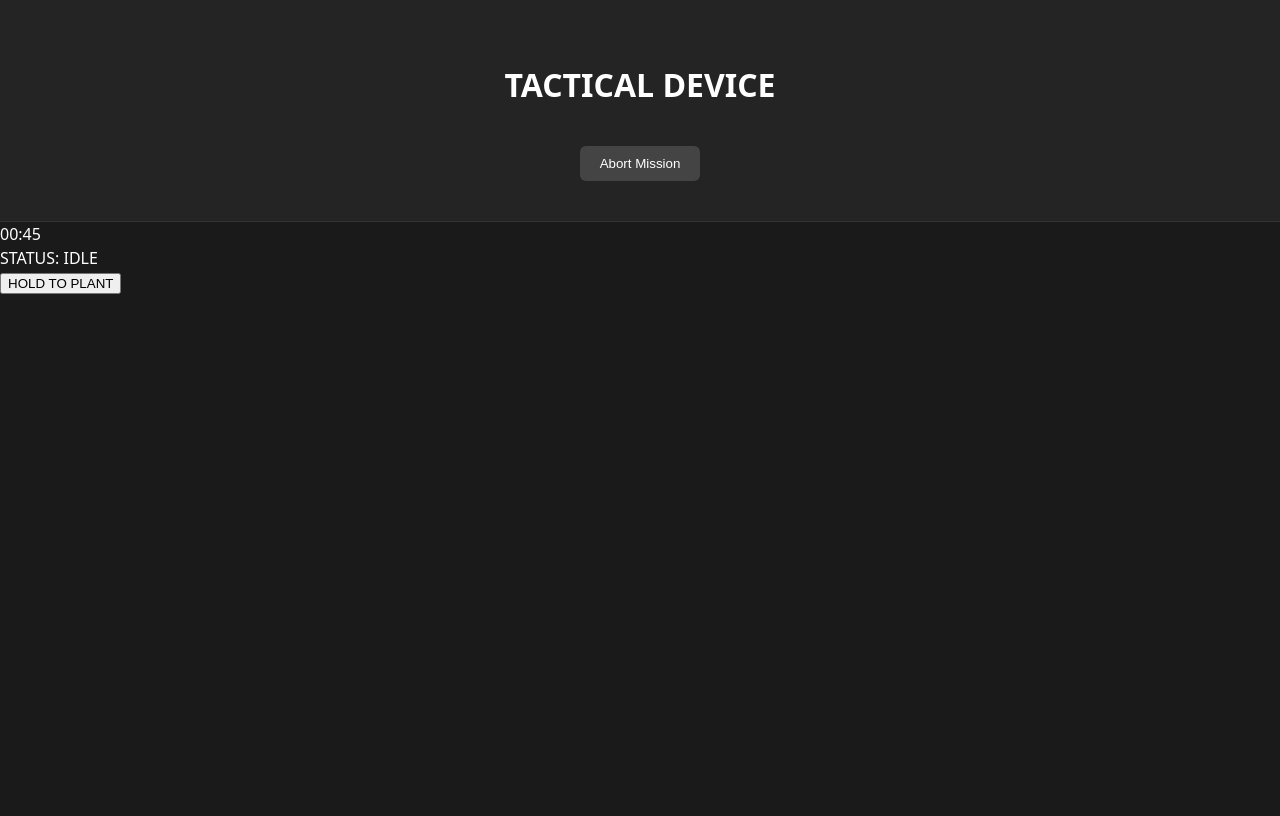
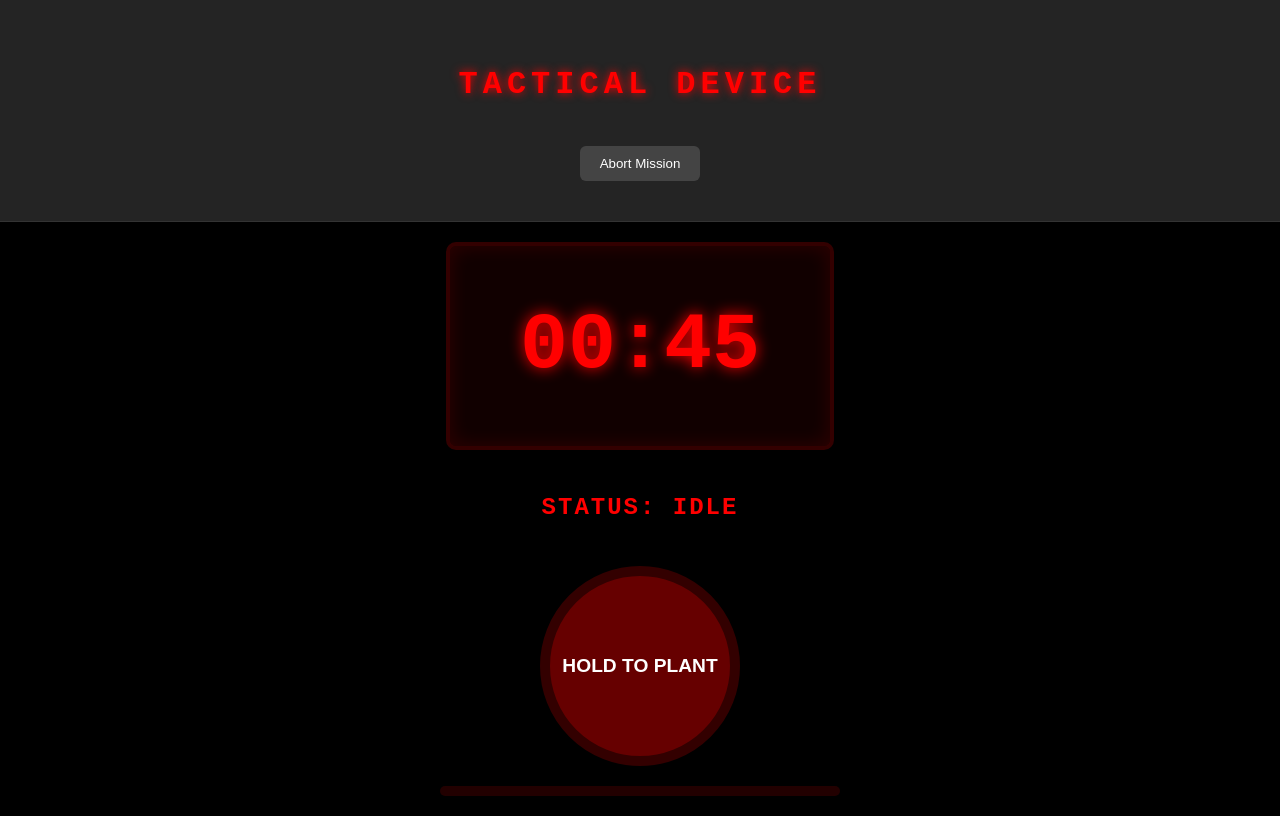
Before and after one commit to ShounakA/op-groomsmen, a React (Vite) app: page /snd in a window 1280 px wide. Built offline with nearby package versions, Linux system fonts and the light colour scheme.

Commit message:
fix: restore missing bomb page and button styles

```diff
--- a/src/App.css
+++ b/src/App.css
@@ -11,6 +11,7 @@
   background-color: #1a1a1a;
   color: white;
   overflow-x: hidden;
+  width: 100%;
 }
 
 .input-section {
@@ -21,6 +22,8 @@
   flex-direction: column;
   align-items: center;
   gap: 15px;
+  width: 100%;
+  box-sizing: border-box;
 }
 
 textarea {
@@ -34,11 +37,11 @@ textarea {
   border-radius: 8px;
 }
 
+/* Tournament Layout */
 .main-layout {
   display: flex;
   flex-direction: row;
   flex: 1;
-  overflow: hidden;
 }
 
 .controls-panel {
@@ -212,6 +215,7 @@ button.secondary {
   cursor: pointer;
 }
 
+/* Landing Page Hero */
 .landing-page {
   background: linear-gradient(135deg, #1a1a1a 0%, #000 100%);
 }
@@ -229,6 +233,7 @@ button.secondary {
   position: relative;
   overflow: hidden;
   flex-shrink: 0;
+  width: 100%;
 }
 
 .main-title {
@@ -255,6 +260,7 @@ button.secondary {
   color: #000;
   border: none;
   box-shadow: 0 10px 20px rgba(212, 175, 55, 0.3);
+  cursor: pointer;
 }
 
 .hero-btn:hover {
@@ -262,6 +268,7 @@ button.secondary {
   transform: translateY(-2px);
 }
 
+/* Wolf Pack Section */
 .hosts-section {
   padding: 80px 20px;
   max-width: 1400px;
@@ -269,15 +276,14 @@ button.secondary {
   position: relative;
   width: 100%;
   box-sizing: border-box;
-  flex-shrink: 0; /* Prevent flex squashing */
+  flex-shrink: 0;
 }
 
 .groom-container {
   display: flex;
   justify-content: center;
   margin-bottom: 60px;
-  position: relative;
-  z-index: 10;
+  width: 100%;
 }
 
 .groom-container .host-card {
@@ -286,6 +292,7 @@ button.secondary {
 
 .hosts-carousel-container {
   padding: 20px 0 60px;
+  width: 100%;
 }
 
 .hosts-swiper {
@@ -306,6 +313,7 @@ button.secondary {
   background: #d4af37 !important;
 }
 
+/* Host Card Component */
 .host-card {
   background: #222;
   border-radius: 15px;
@@ -314,27 +322,10 @@ button.secondary {
   transition: all 0.3s ease;
   text-align: center;
   padding-bottom: 20px;
-  height: 520px; /* Fixed height for uniformity */
+  height: 520px;
   display: flex;
   flex-direction: column;
 }
-
-.host-info {
-  padding: 20px;
-  flex-grow: 1;
-  display: flex;
-  flex-direction: column;
-  justify-content: flex-start;
-}
-
-.host-desc {
-  color: #ccc;
-  font-size: 0.95rem;
-  line-height: 1.5;
-  margin-bottom: 15px;
-  flex-grow: 1; /* Pushes the fun fact to the bottom */
-}
-
 
 .host-card:hover {
   border-color: #d4af37;
@@ -377,6 +368,10 @@ button.secondary {
 
 .host-info {
   padding: 20px;
+  flex-grow: 1;
+  display: flex;
+  flex-direction: column;
+  justify-content: flex-start;
 }
 
 .host-name {
@@ -400,6 +395,7 @@ button.secondary {
   font-size: 0.95rem;
   line-height: 1.5;
   margin-bottom: 15px;
+  flex-grow: 1;
 }
 
 .host-fun-fact {
@@ -411,6 +407,7 @@ button.secondary {
   border-left: 3px solid #d4af37;
 }
 
+/* Event Details Section */
 .event-details {
   display: grid;
   grid-template-columns: repeat(auto-fit, minmax(300px, 1fr));
@@ -419,6 +416,8 @@ button.secondary {
   max-width: 1200px;
   margin: 0 auto;
   flex-shrink: 0;
+  width: 100%;
+  box-sizing: border-box;
 }
 
 .detail-card {
@@ -454,6 +453,7 @@ button.secondary {
   border: 1px solid #444;
 }
 
+/* Global Button Updates */
 button.primary {
   background-color: #d4af37;
   color: #000;
@@ -468,10 +468,13 @@ button.primary:hover {
   background-color: #f1c40f;
 }
 
+/* Itinerary Section */
 .itinerary-section {
   padding: 80px 20px;
   max-width: 1400px;
   margin: 0 auto;
+  width: 100%;
+  box-sizing: border-box;
 }
 
 .section-title {
@@ -581,6 +584,118 @@ button.primary:hover {
   text-decoration: underline;
 }
 
+/* Bomb / SND Page Styles */
+.bomb-page {
+  background: #000;
+  color: #ff0000;
+  font-family: 'Courier New', Courier, monospace;
+}
+
+.bomb-title {
+  color: #ff0000;
+  text-shadow: 0 0 10px #ff0000;
+  letter-spacing: 5px;
+}
+
+.bomb-container {
+  display: flex;
+  flex-direction: column;
+  align-items: center;
+  justify-content: center;
+  flex: 1;
+  gap: 40px;
+  padding: 20px;
+}
+
+.digital-display {
+  background: #110000;
+  border: 4px solid #330000;
+  padding: 40px;
+  border-radius: 10px;
+  width: 300px;
+  text-align: center;
+  box-shadow: inset 0 0 20px #ff000022;
+}
+
+.timer-text {
+  font-size: 5rem;
+  font-weight: bold;
+  text-shadow: 0 0 15px #ff0000;
+}
+
+.detonated-text {
+  font-size: 4rem;
+  animation: shake 0.1s infinite;
+  color: #ffffff;
+  text-shadow: 0 0 20px #ff0000;
+}
+
+.bomb-status {
+  font-size: 1.5rem;
+  font-weight: bold;
+  letter-spacing: 2px;
+}
+
+.interaction-zone {
+  display: flex;
+  flex-direction: column;
+  align-items: center;
+  gap: 20px;
+  width: 100%;
+  max-width: 400px;
+}
+
+.plant-btn {
+  width: 200px;
+  height: 200px;
+  border-radius: 50%;
+  border: 10px solid #330000;
+  background: #660000;
+  color: #fff;
+  font-size: 1.2rem;
+  font-weight: bold;
+  cursor: pointer;
+  transition: transform 0.1s, background 0.3s;
+  user-select: none;
+  -webkit-user-select: none;
+}
+
+.plant-btn:active {
+  transform: scale(0.9);
+  background: #ff0000;
+  box-shadow: 0 0 30px #ff0000;
+}
+
+.progress-bar-container {
+  width: 100%;
+  height: 10px;
+  background: #220000;
+  border-radius: 5px;
+  overflow: hidden;
+}
+
+.progress-bar {
+  height: 100%;
+  background: #ff0000;
+  box-shadow: 0 0 10px #ff0000;
+  transition: width 0.1s linear;
+}
+
+.pulsing-light {
+  width: 100px;
+  height: 100px;
+  background: #ff0000;
+  border-radius: 50%;
+  margin: 0 auto 20px;
+  animation: pulse 1s infinite;
+}
+
+.warning-text {
+  color: #ff0000;
+  font-weight: bold;
+  text-align: center;
+}
+
 .bomb-page.defusing {
   background: #000b1a;
 }
@@ -631,6 +746,27 @@ button.primary:hover {
   box-shadow: 0 0 10px #0066ff;
 }
 
+@keyframes pulse {
+  0% { transform: scale(1); opacity: 1; box-shadow: 0 0 0 0 rgba(255, 0, 0, 0.7); }
+  70% { transform: scale(1.1); opacity: 0.8; box-shadow: 0 0 0 40px rgba(255, 0, 0, 0); }
+  100% { transform: scale(1); opacity: 1; box-shadow: 0 0 0 0 rgba(255, 0, 0, 0); }
+}
+
+@keyframes shake {
+  0% { transform: translate(1px, 1px) rotate(0deg); }
+  10% { transform: translate(-1px, -2px) rotate(-1deg); }
+  20% { transform: translate(-3px, 0px) rotate(1deg); }
+  30% { transform: translate(3px, 2px) rotate(0deg); }
+  40% { transform: translate(1px, -1px) rotate(1deg); }
+  50% { transform: translate(-1px, 2px) rotate(-1deg); }
+  60% { transform: translate(-3px, 1px) rotate(0deg); }
+  70% { transform: translate(3px, 1px) rotate(-1deg); }
+  80% { transform: translate(-1px, -1px) rotate(1deg); }
+  90% { transform: translate(1px, 2px) rotate(0deg); }
+  100% { transform: translate(1px, -2px) rotate(-1deg); }
+}
+
+/* Media Queries */
 @media (max-width: 768px) {
   .main-title {
     font-size: 2.5rem;
@@ -641,7 +777,7 @@ button.primary:hover {
   }
 
   .hero {
-    height: 60vh; /* Restore height slightly */
+    height: 60vh;
     display: flex;
     align-items: center;
     justify-content: center;
@@ -661,6 +797,7 @@ button.primary:hover {
     z-index: 100;
     padding: 15px;
     box-shadow: 0 4px 10px rgba(0,0,0,0.3);
+    box-sizing: border-box;
   }
 
   .bracket-wrapper {
@@ -677,21 +814,19 @@ button.primary:hover {
     width: 160px;
   }
 
+  .hosts-section {
+    padding: 40px 10px;
+  }
+
   .groom-container {
-    width: 100%;
-    display: flex;
-    justify-content: center;
     padding: 0 10px;
-    box-sizing: border-box;
+    margin-bottom: 30px;
   }
 
   .groom-container .host-card {
     width: 100%;
     max-width: 320px;
-    margin: 0 auto;
-    flex-shrink: 0;
   }
-
 
   .hosts-carousel-container {
     width: 100%;
@@ -703,15 +838,9 @@ button.primary:hover {
   }
 
   .carousel-card {
-    width: 90% !important;
+    width: 100% !important;
     max-width: 320px;
     margin: 0 auto;
-  }
-
-
-  .carousel-card {
-    width: 100%;
-    max-width: 300px;
   }
 
   .section-title {
@@ -722,12 +851,6 @@ button.primary:hover {
 
   .itinerary-section {
     padding: 40px 15px;
-  }
-
-  .hosts-section {
-    padding: 40px 10px;
-    width: 100%;
-    box-sizing: border-box;
   }
 
   .day-title {
```
